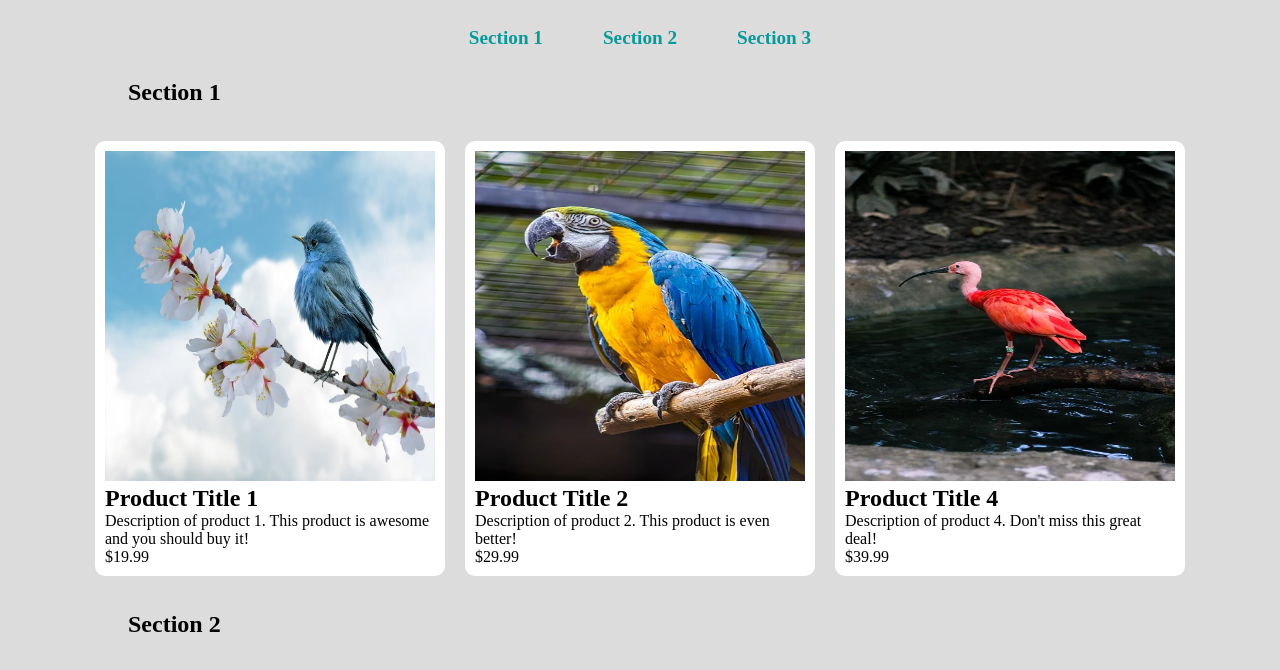
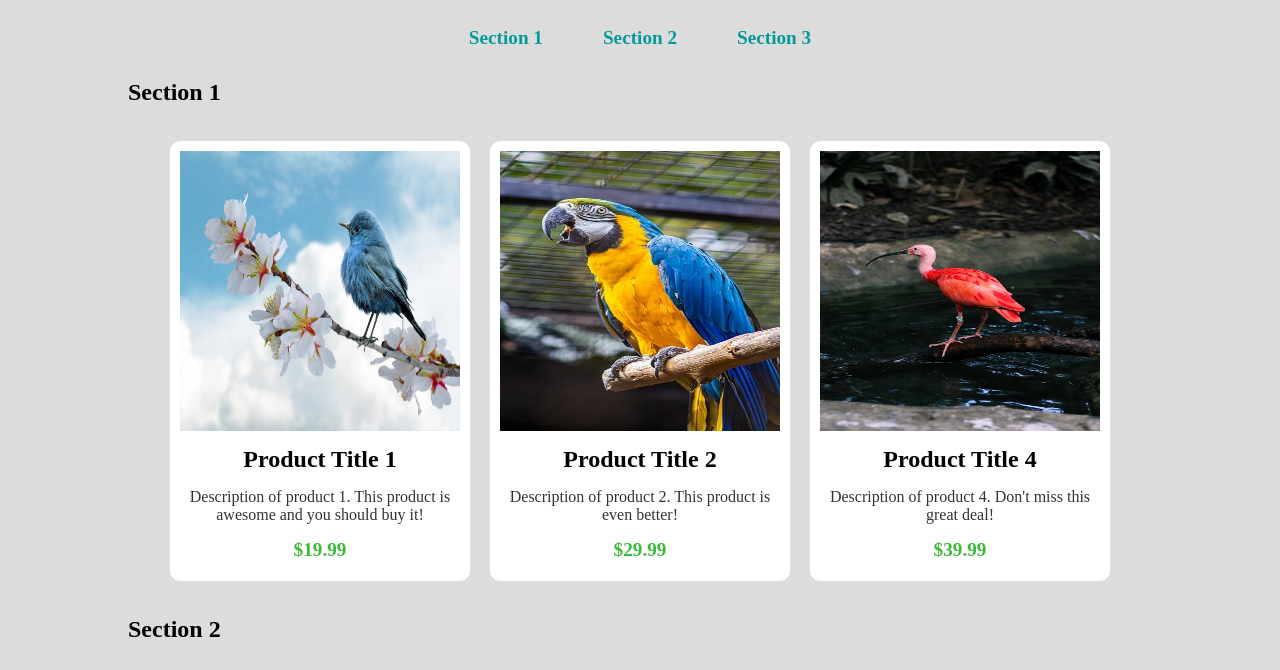
Before and after one commit to mikiyasambachew/Assignment1_MikiyasAmbachew_section3, a plain HTML site: page index.html in a window 1280 px wide. Shown: the part 80-750 px from the top of the page. Drawn offline with Linux system fonts and the light colour scheme.

Commit message:
Update styles.css

```diff
--- a/assets/css/styles.css
+++ b/assets/css/styles.css
@@ -42,7 +42,7 @@ main {
 }
 .product-list {
   display: grid;
-  grid-template-columns: repeat(3, 350px);
+  grid-template-columns: repeat(3, 300px);
   justify-content: center;
   gap: 20px;
   margin: 35px 0;
@@ -50,8 +50,20 @@ main {
 .product {
   width: 100%;
   border-radius: 10px;
-  padding: 10px;
+  padding: 10px 10px 20px;
   background: white;
+  display: flex;
+  flex-direction: column;
+  gap: 15px;
+  text-align: center;
+}
+.product p {
+  opacity: 0.8;
+}
+.price {
+  color: rgb(11, 171, 11);
+  font-weight: bold;
+  font-size: 1.2rem;
 }
 .product img {
   width: 100%;
```
